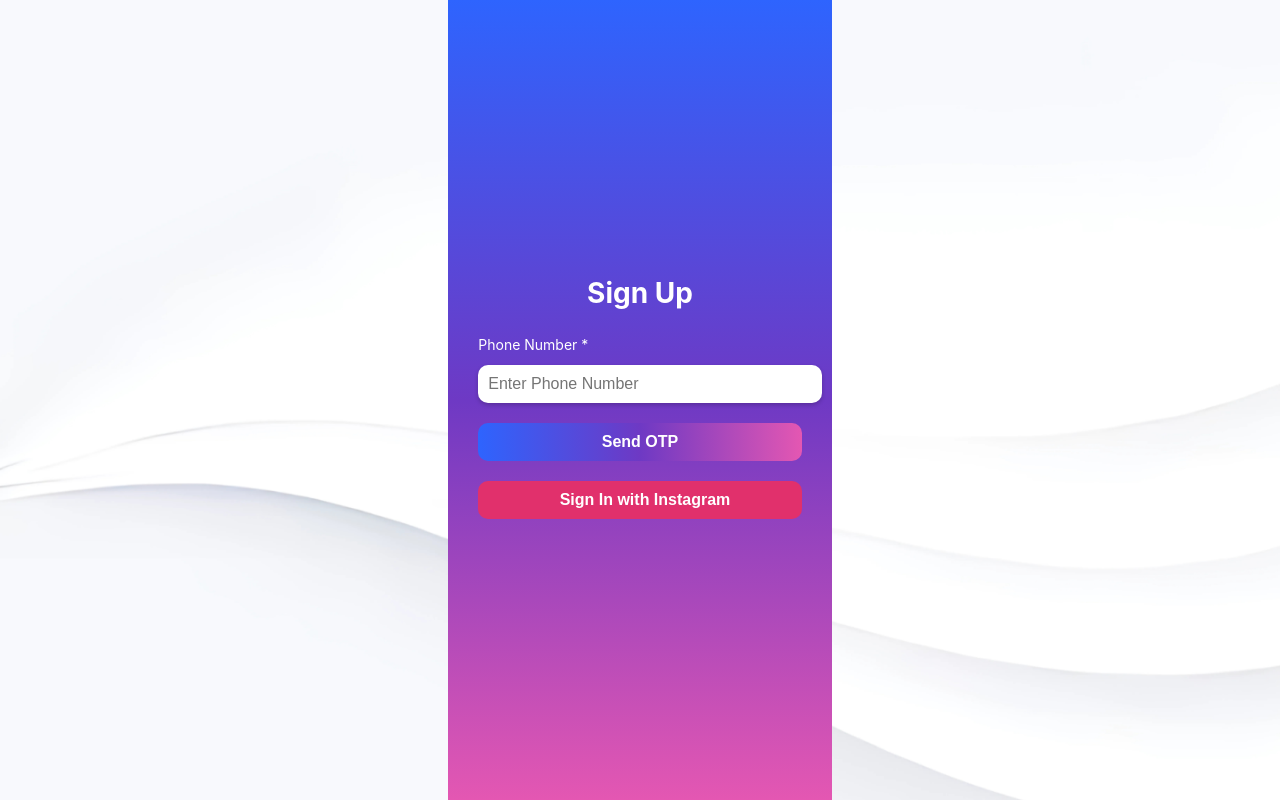
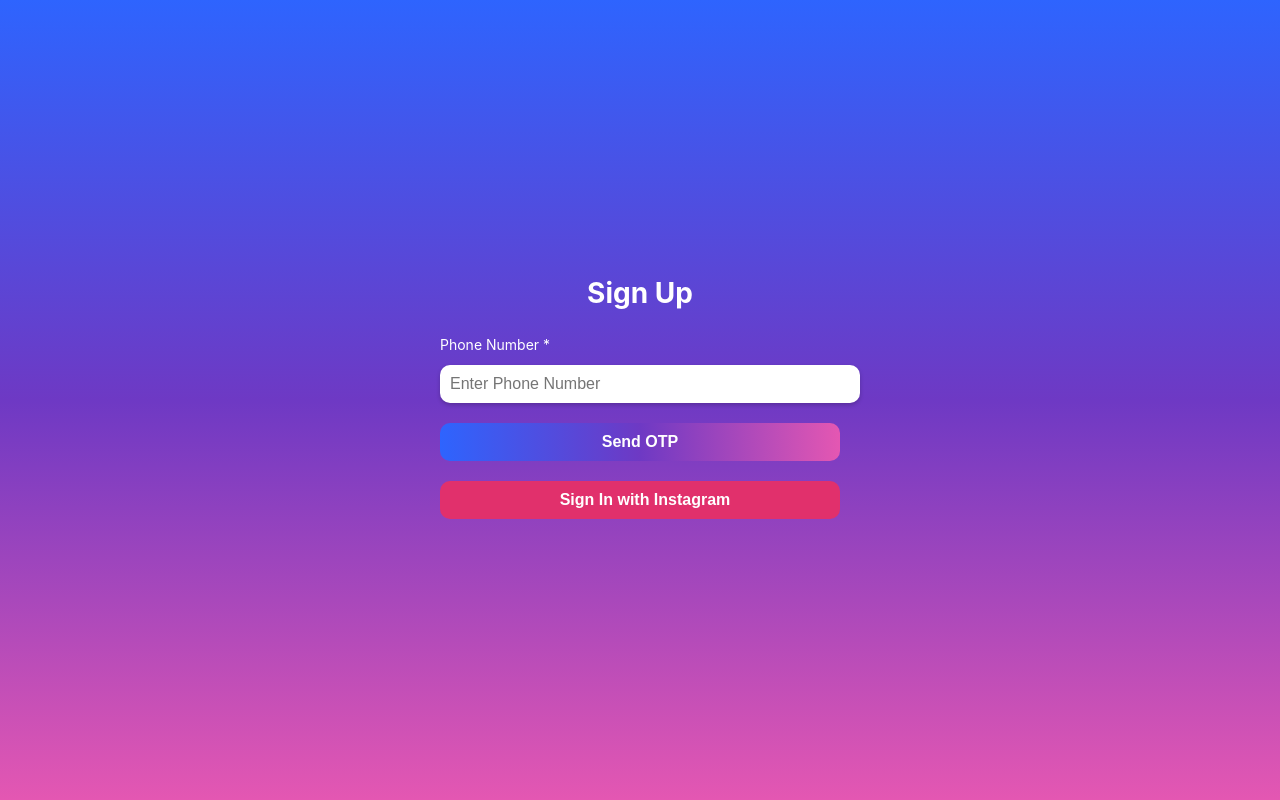
Before and after one commit to AbhisekSahu009/imagine__hack, a React (Vite) app: page / in a window 1280 px wide. Built offline with nearby package versions, Linux system fonts and the light colour scheme.

Commit message:
Minor changes done

```diff
--- a/src/App.css
+++ b/src/App.css
@@ -249,6 +249,7 @@
 /* Container */
 .signup-container {
   height: 100vh;
+  width: 100vw;
   display: flex;
   justify-content: center;
   align-items: center;
@@ -375,6 +376,7 @@
 /* Container */
 .otp-container {
   height: 100vh;
+  width: 100vw;
   display: flex;
   justify-content: center;
   align-items: center;
@@ -475,6 +477,7 @@
 /* Container */
 .details-container {
   height: 100vh;
+  width: 100vw;
   display: flex;
   justify-content: center;
   align-items: center;
@@ -628,6 +631,7 @@
 /* Container */
 .following-container {
   height: 100vh;
+  width: 100vw;
   padding: 20px;
   display: flex;
   flex-direction: column;
```
